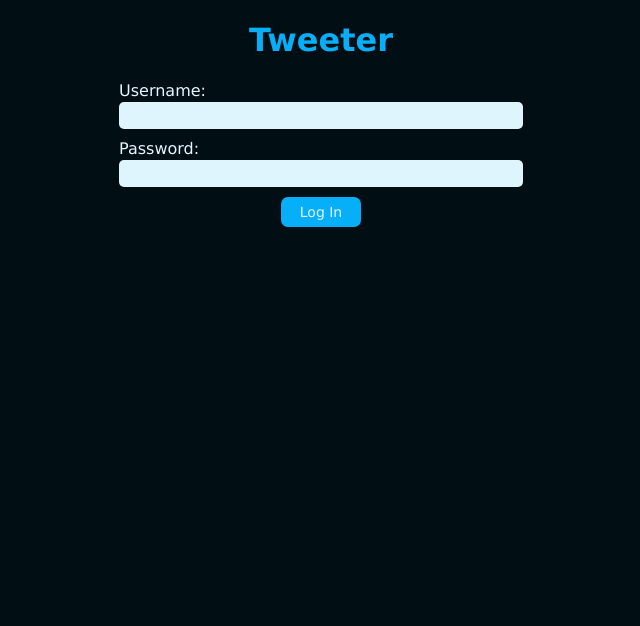
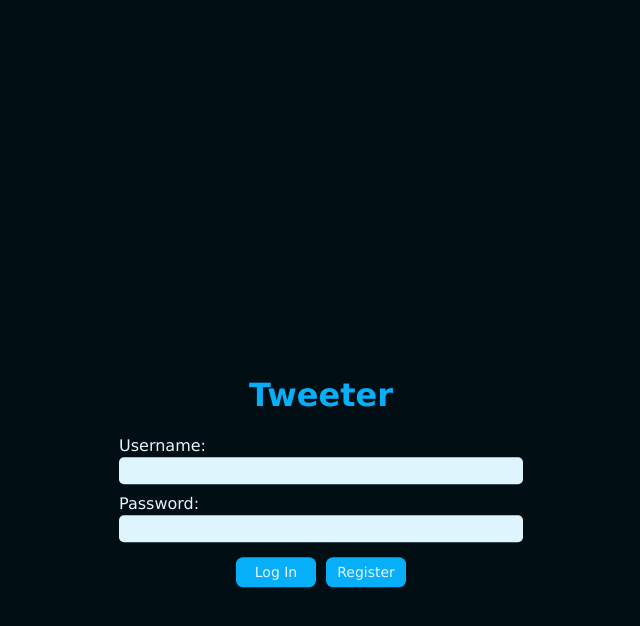
Before and after one commit to husaamkhan/tweeter, a JavaScript app: page / in a window 1280 px wide. Shown: the top 626 px of the page, without its empty margins (319-959 px from the left). Built offline with nearby package versions, Linux system fonts and the light colour scheme; the HTML template or start-up script is replaced by a standard one.

Commit message:
feat: Added register button and some more styling. Log in page structure and style complete

```diff
--- a/src/App.css
+++ b/src/App.css
@@ -57,6 +57,7 @@ button {
 	border: none;
 	border-radius: 7px;
 	transition: 0.2s;
+	margin: 5px;
 }
 
 button:hover {
--- a/src/LogInPage.css
+++ b/src/LogInPage.css
@@ -4,6 +4,7 @@
 	flex-direction: column;
 	justify-content: center;
 	align-items: center;
+	transform: translateY(150%);
 }
 
 .information-div {
--- a/src/LogInPage.js
+++ b/src/LogInPage.js
@@ -14,7 +14,10 @@ const LogInPage = () => {
 					<input type="text" id="password" />
 				</div>
 			</div>
-			<button>Log In</button>
+			<div log-in-buttons>
+				<button>Log In</button>
+				<button>Register</button>
+			</div>
 		</div>
 	)
 }
```
